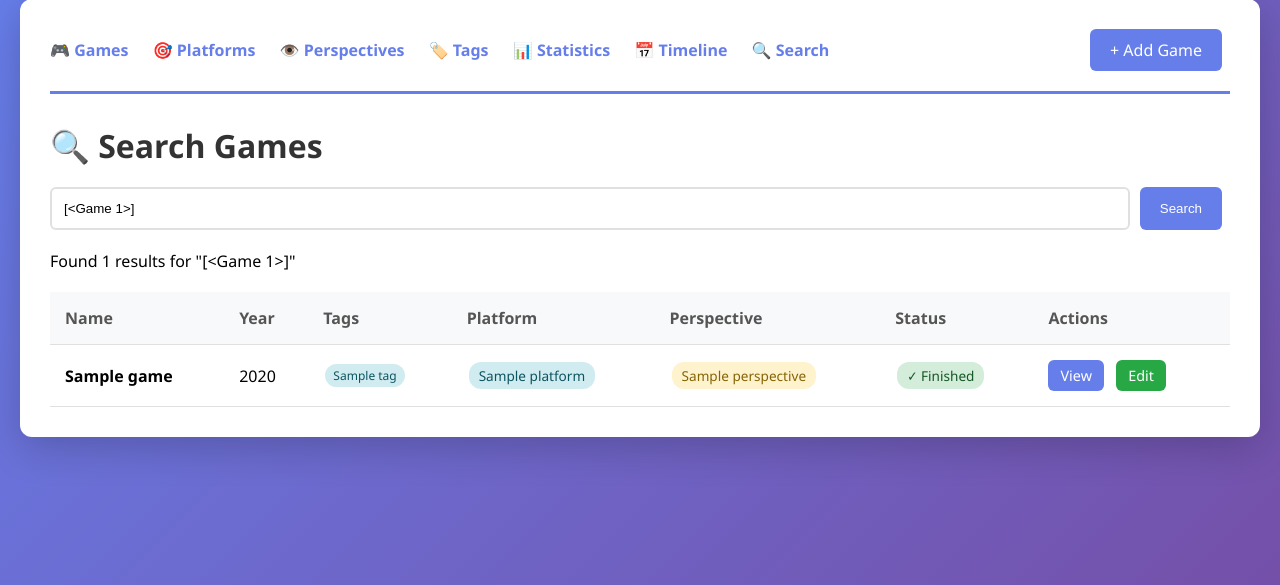
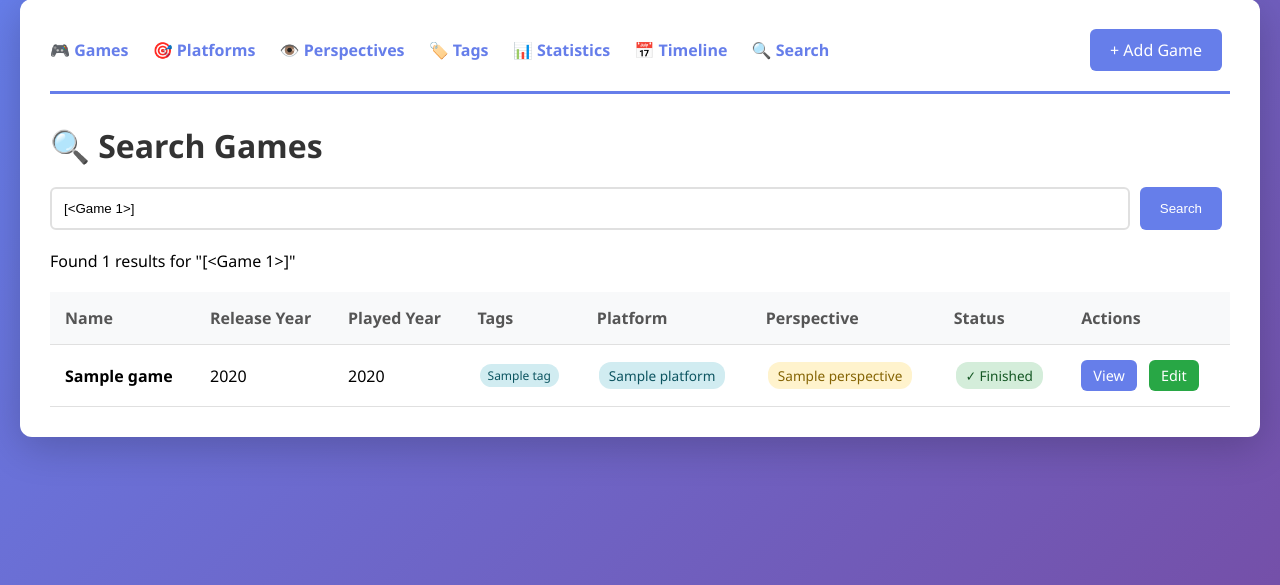
Before and after one commit to thjunge11/simpleFlaskWebApp, a Flask app: template app/templates/search.html in a window 1280 px wide. Shown: the part 21-606 px from the top of the page. Run offline with Flask 3, Linux system fonts and the light colour scheme; the template is opened without the code that fills it: values that come from a table or form of the project are taken from there, others are empty; tables that the repository leaves empty hold one stand-in row (values such as "Sample post").

Commit message:
release year in search

```diff
--- a/app/templates/search.html
+++ b/app/templates/search.html
@@ -19,7 +19,8 @@
             <thead>
                 <tr>
                     <th>Name</th>
-                    <th>Year</th>
+                    <th>Release Year</th>
+                    <th>Played Year</th>
                     <th>Tags</th>
                     <th>Platform</th>
                     <th>Perspective</th>
@@ -32,6 +33,7 @@
                 <tr>
                     <td><strong>{{ game.name }}</strong></td>
                     <td>{{ game.release_year or '-' }}</td>
+                    <td>{{ game.played_year or '-' }}</td>
                     <td>
                         <div class="tag-list">
                             {% for tag in game.tags %}
```
